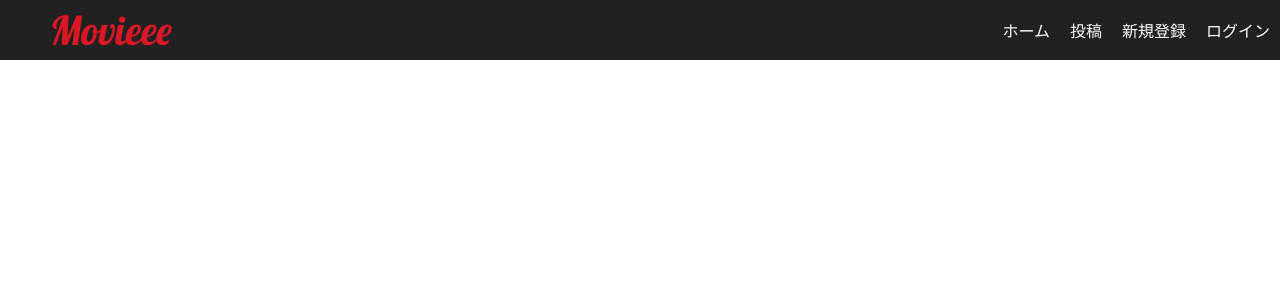
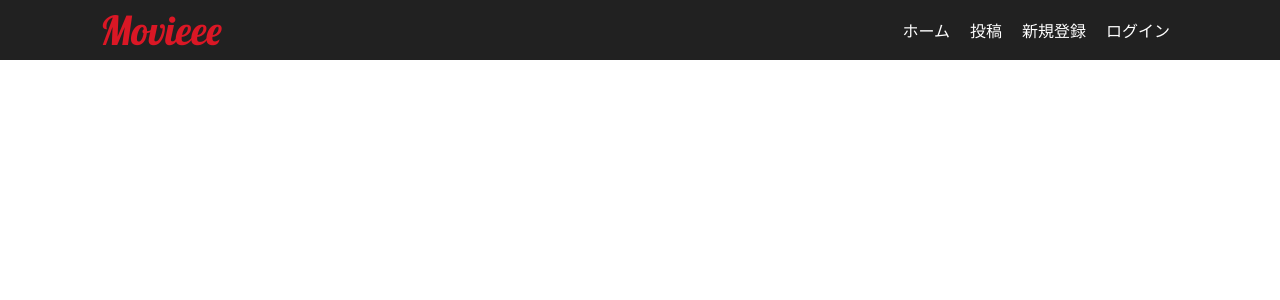
Before and after one commit to candy12t/Movieee, a Django app: page / in a window 1280 px wide. Shown: the top 300 px of the page. Run offline with Django 3.2, Linux system fonts and the light colour scheme; data that the repository does not hold is empty.

Commit message:
headerの編集

```diff
--- a/movieee/static/css/movieee.css
+++ b/movieee/static/css/movieee.css
@@ -12,17 +12,20 @@ header {
   display: flex;
   justify-content: flex-end;
   list-style: none;
+  padding-inline-start: 100px;
+  padding-inline-end: 100px;
 }
 .top li:first-child {
   margin-right: auto;
 }
-.top a {
+.top a:not(.logo) {
   align-items: center;
   padding: 22px 10px;
   text-decoration: none;
   color: white;
 }
 .top .logo {
+  text-decoration: none;
   color: #DA1725;
   font-size: 40px;
   font-family: 'Lobster';
```
